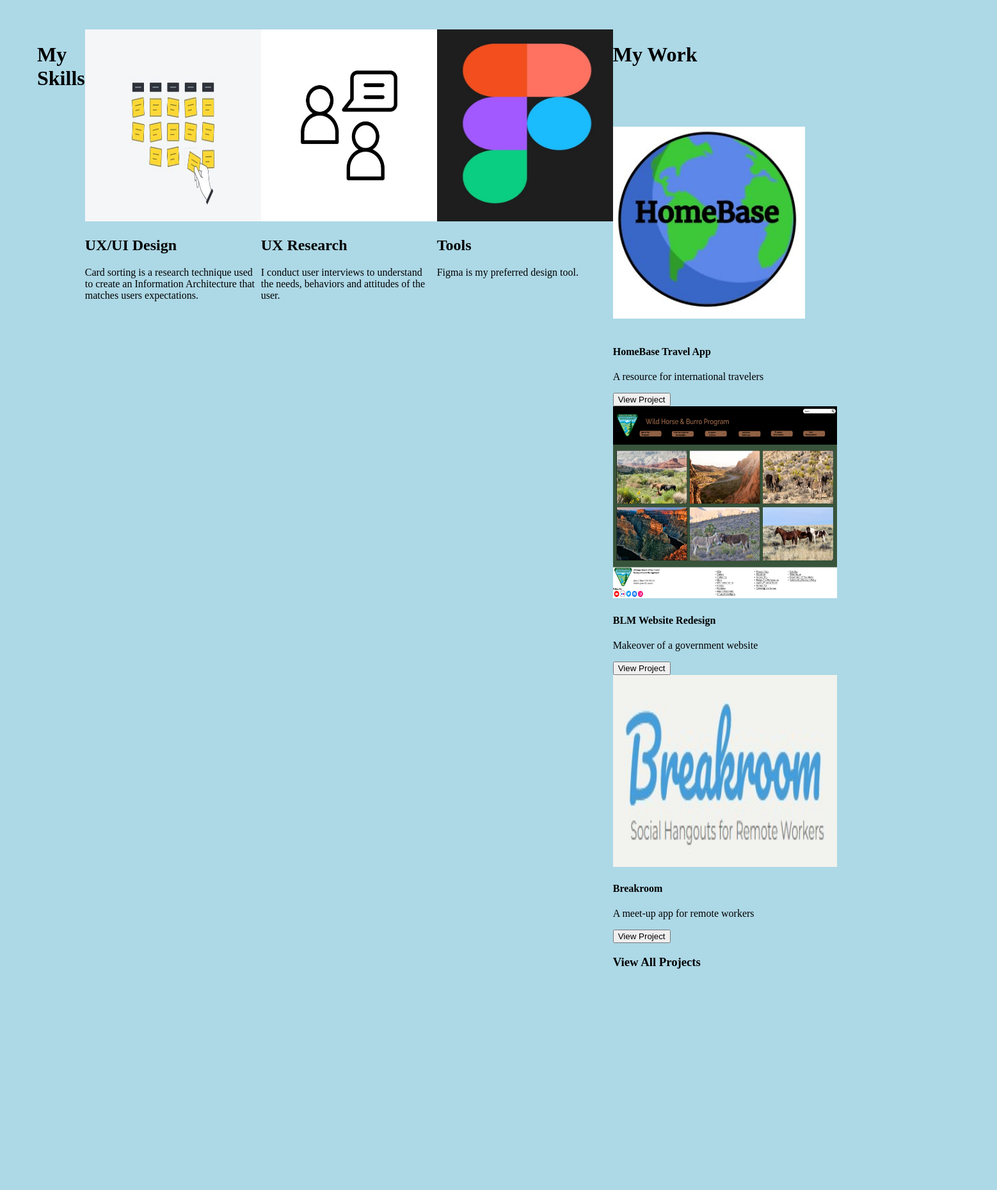
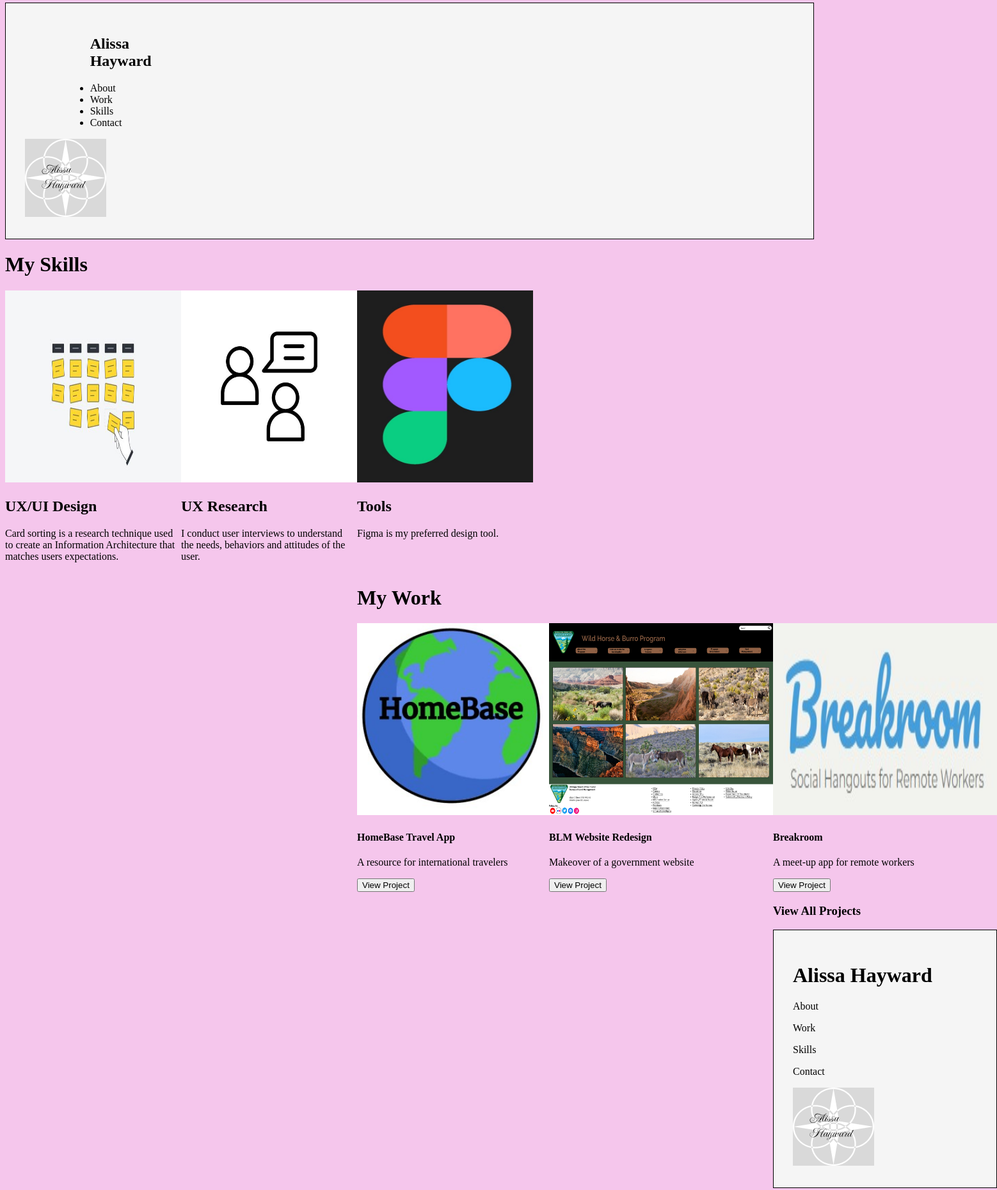
Before and after one commit to alhayw2/UX_UI_HW_18, a plain HTML site: page index.html in a window 1280 px wide. Shown: the part 4-1864 px from the top of the page at 64% size, 1558 px wide, since content can reach past the window. Before the commit the page ends 1588 px from the top, so only its background shows below. Drawn offline with Linux system fonts and the light colour scheme.

Commit message:
file changes

```diff
--- a/css/style.css
+++ b/css/style.css
@@ -1,24 +1,40 @@
-  body {
-    background-color: lightblue;
+body {
+    background-color:#F5C6EC;
   }
-
 header {
   background-color:whitesmoke;
   border: 1px solid black;
   text-align: left;
+  padding: 30px;
+  vertical-align: middle;
 }
+.content {
+  display: inline-block;
+  vertical-align: top;
+  }
+
+  .nav {
+    display: inline-block;
+    vertical-align: top;
+    width: 69%;
+    padding: 1%;
+
+  }
+ul {
+width: 50%;
+margin-left: auto;
+
+  }
 .logo {
   width: 23%;
   padding: 1%;
 }
-.nav {
-  width: 69%;
-  padding: 1%;
-}
+
 footer {
   background-color:whitesmoke;
   border: 1px solid black;
   text-align: left;
+  padding: 30px;
 }
 .inline-block {
   display: inline-block;
@@ -38,23 +54,13 @@ display: block;
   margin-left: auto;
   margin-right: auto;
   width: 9%;
+
 }
-container {
-  text-align: left;
-  display: inline-block;
-  vertical-align: top;
+.flexContainer {
+display: flex;
+
 }
 
-.flexContainer {
-  display: flex;
-  flex-direction: row;
-  width: 33%;
-  margin: 50px;
-  }
-
-#workGrid {
-  display: grid;
-  flex-direction: row;
- justify-content: left;
-border: 5px solid black;
+.myDiv {
+display: flex;
 }
--- a/index.html
+++ b/index.html
@@ -1,63 +1,95 @@
 <!DOCTYPE html>
 <html>
 <head>
+    <foot>
     <link rel="stylesheet" href="CSS/style.css" type="text/css">
+
 <title>My Skills</title>
 </head>
 <body>
 
- <!--  My UX Skills section coded using CSS flex -->
+    <header>
+        <nav class="inline-block">
+        <ul>
+        <h1>Alissa Hayward</h1>
+        <li>About</li>
+        <li>Work</li>
+        <li>Skills</li>
+        <li>Contact</li>
+    </ul>
+
+ <img src="images/AHLogo.png">
+       </header>
+    </nav>
+
+<div>
+
+<h1>My Skills</h1>
 <div class="flexContainer">
-    <h1>My Skills</h1>
-    <div one>
-    <img src="Images/card sorting.jpg" alt="card sorting" width="275" height="300">
+    <div class="flexContainer-item">
+        <img src="images/card sorting.jpg" alt="card sorting" width="275" height="300">
         <h2>UX/UI Design</h2>
-<p>Card sorting is a research technique used to create an
-    Information Architecture that matches users expectations. </p>
-</div one>
-<div two>
-    <img src="Images/userinterview.jpg" alt="user interview" width="275" height="300">
+    <p>Card sorting is a research technique
+        used to create an Information Architecture
+        that matches users expectations. </p>
+    </div>
+    <div>
+        <div class="flexContainer">
+            <div class="flexContainer-item">
+        <img src="images/userinterview.jpg" alt="user interview" width="275" height="300">
     <h2>UX Research</h2>
     <p>I conduct user interviews to understand the needs, behaviors and attitudes of the user.</p>
-</div two>
-<div three>
-    <img src="Images/figma.jpg" alt="figma logo" width="275" height="300">
+    </div>
+    <div>
+        <div class="flexContainer">
+            <div class="flexContainer-item">
+        <img src="images/figma.jpg" alt="figma logo" width="275" height="300">
         <h2>Tools</h2>
     <p> Figma is my preferred design tool.</p>
-</div three>
+    </div>
 
-<div class="workGrid">
-<h1>My Work</h1>
+    </div>
+<div>
 <br>
 <br>
-<br>
-<br>
-<div one>
-<img src="Images/HomeBase.jpg" alt="HomeBase logo" width="300" height="300">
-</div one>
-<br>
-<div two>
+<h1>My Work</h1>
+<div class="myDiv">
+    <div class="myDiv-item">
+    <img src="images/HomeBase.jpg" alt="HomeBase logo" width="300" height="300">
     <h4>HomeBase Travel App</h4>
     <p>A resource for international travelers</p>
     <button type="button">View Project</button>
-</div two>
-<div three>
-    <img src="Images/BLMwebpage.jpg" alt="HomeBase logo" width="350" height="300">
-</div three>
-<div four>
+</div>
+
+
+<div>
+<div class="myDiv">
+    <div class="myDiv-item">
+    <img src="images/BLMwebpage.jpg" alt="HomeBase logo" width="350" height="300">
     <h4>BLM Website Redesign</h4>
 <p>Makeover of a government website</p>
 <button type="button">View Project</button>
-</div four>
-<div five>
-    <img src="Images/Breakroom Logo.jpg" alt="HomeBase logo" width="350" height="300">
-</div five>
-<div six>
+</div>
+
+<div>
+<div class="myDiv">
+    <div class="myDiv-item">
+    <img src="images/Breakroom Logo.jpg" alt="HomeBase logo" width="350" height="300">
 <h4>Breakroom</h4>
 <p>A meet-up app for remote workers</p>
 <button type="button">View Project</button>
-</div six>
+
 <h3>View All Projects</h3>
-
-</body>
-</html>
+</div>
+</section>
+</div>
+<footer>
+    <div class="header">
+        <h1>Alissa Hayward</h1>
+        <p>About</p>
+        <p>Work</p>
+        <p>Skills</p>
+        <p>Contact</p>
+        <img src="images/AHLogo.png">
+      </div>
+</footer>
```
Also changed, not shown: Copy of HW 17/index.html (deleted, +0 -61 lines), Copy of HW 17/..images.css (deleted), Copy of HW 17/CSS/style.css (deleted), Copy of HW 17/Images CSS/Alissa picture.jpg (deleted), Copy of HW 17/Images CSS/Logo.png (deleted), Copy of HW 17/Images CSS/long star.png (deleted), style.css (added). Lines whose indentation alone changed are shown as unchanged.
